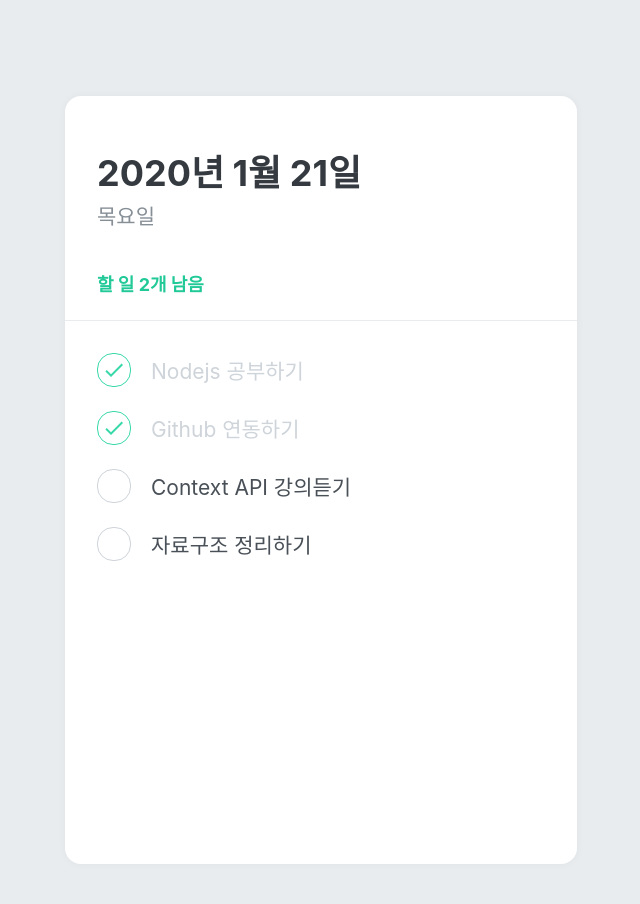
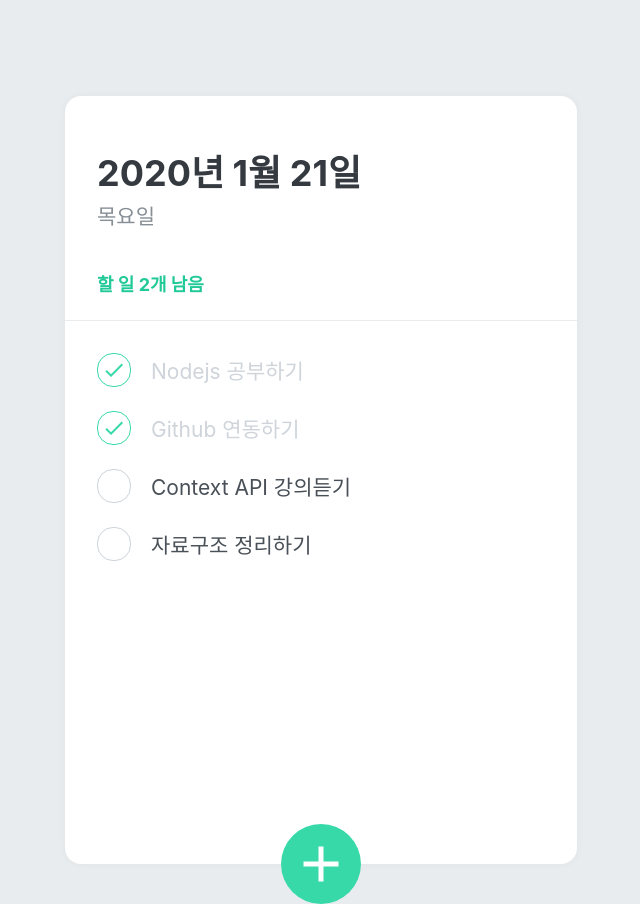
Before and after one commit to lwnh/Node_todolist, a React (Create React App) app: page / in a window 1280 px wide. Shown: the whole page, without its empty margins (319-959 px from the left). Built offline with nearby package versions, Linux system fonts and the light colour scheme.

Commit message:
TodoCreate 컴포넌트 생성
- useState로 open값 관리

```diff
--- a/src/App.js
+++ b/src/App.js
@@ -3,6 +3,7 @@
 import TodoTemplate from './components/TodoTemplate';
 import TodoHead from './components/TodoHead';
 import TodoList from './components/TodoList';
+import TodoCreate from './components/TodoCreate';
 
 const GlobalStyle = createGlobalStyle`
   body {
@@ -17,6 +18,7 @@
       <TodoTemplate>
         <TodoHead />
         <TodoList />
+        <TodoCreate />
       </TodoTemplate>
     </>
   )
--- /dev/null
+++ b/src/components/TodoCreate.js
@@ -0,0 +1,99 @@
+import React, { useState } from 'react'
+import styled, { css } from 'styled-components';
+import { MdAdd } from 'react-icons/md';
+
+const CircleButton = styled.button`
+    background: #38d9a9;
+    &:hover {
+        background: #63e6be;
+    }
+    &:active {
+        background: #20c997;
+    }
+
+    z-index: 5;
+    cursor: pointer;
+    width: 80px;
+    height: 80px;
+    display: block;
+    align-items: center;
+    justify-content: center;
+    font-size: 60px;
+    position: absolute;
+    left: 50%;
+    bottom: 0px;
+    transform: translate(-50%, 50%);
+    color: white;
+    border-radius: 50%;
+    border: none;
+    outline: none;
+    display: flex;
+    align-items: center;
+    justify-content: center;
+
+    transition: 0.125s all ease-in;
+    ${props =>
+        props.open &&
+        css`
+        background: #ff6b6b;
+        &:hover {
+            background: #ff8787;
+        }
+        &:active {
+            background: #fa5252;
+        }
+        transform: translate(-50%, 50%) rotate(45deg);
+        `}
+`;
+
+const InsertFormPositioner = styled.div`
+    width: 100%;
+    bottom: 0;
+    left: 0;
+    position: absolute;
+`;
+
+const InsertForm = styled.form`
+    background: #f8f9fa;
+    padding-left: 32px;
+    padding-top: 32px;
+    padding-right: 32px;
+    padding-bottom: 72px;
+
+    border-bottom-left-radius: 16px;
+    border-bottom-right-radius: 16px;
+    border-top: 1px solid #e9ecef;
+`;
+
+const Input = styled.input`
+    padding: 12px;
+    border-radius: 4px;
+    border: 1px solid #dee2e6;
+    width: 100%;
+    outline: none;
+    font-size: 18px;
+    box-sizing: border-box;
+`;
+
+function TodoCreate() {
+    const [open, setOpen] = useState(false);
+
+    const onToggle = () => setOpen(!open);
+
+    return (
+        <>
+            {open && (
+                <InsertFormPositioner>
+                    <InsertForm>
+                        <Input autoFocus placeholder="할 일을 입력 후, Enter를 누르세요." />
+                    </InsertForm>
+                </InsertFormPositioner>
+            )}
+            <CircleButton onClick={onToggle} open={open}>
+                <MdAdd />
+            </CircleButton>
+        </>
+    )
+}
+
+export default TodoCreate
```
